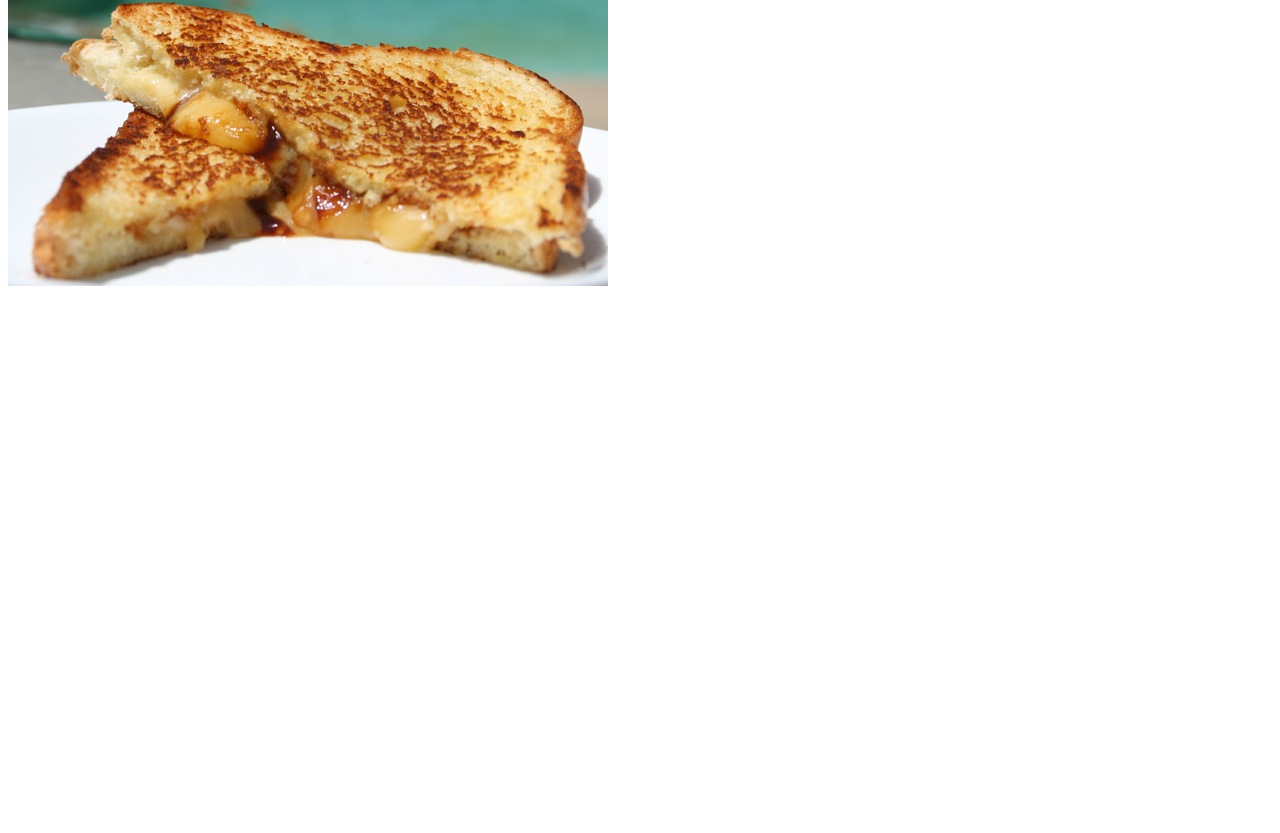
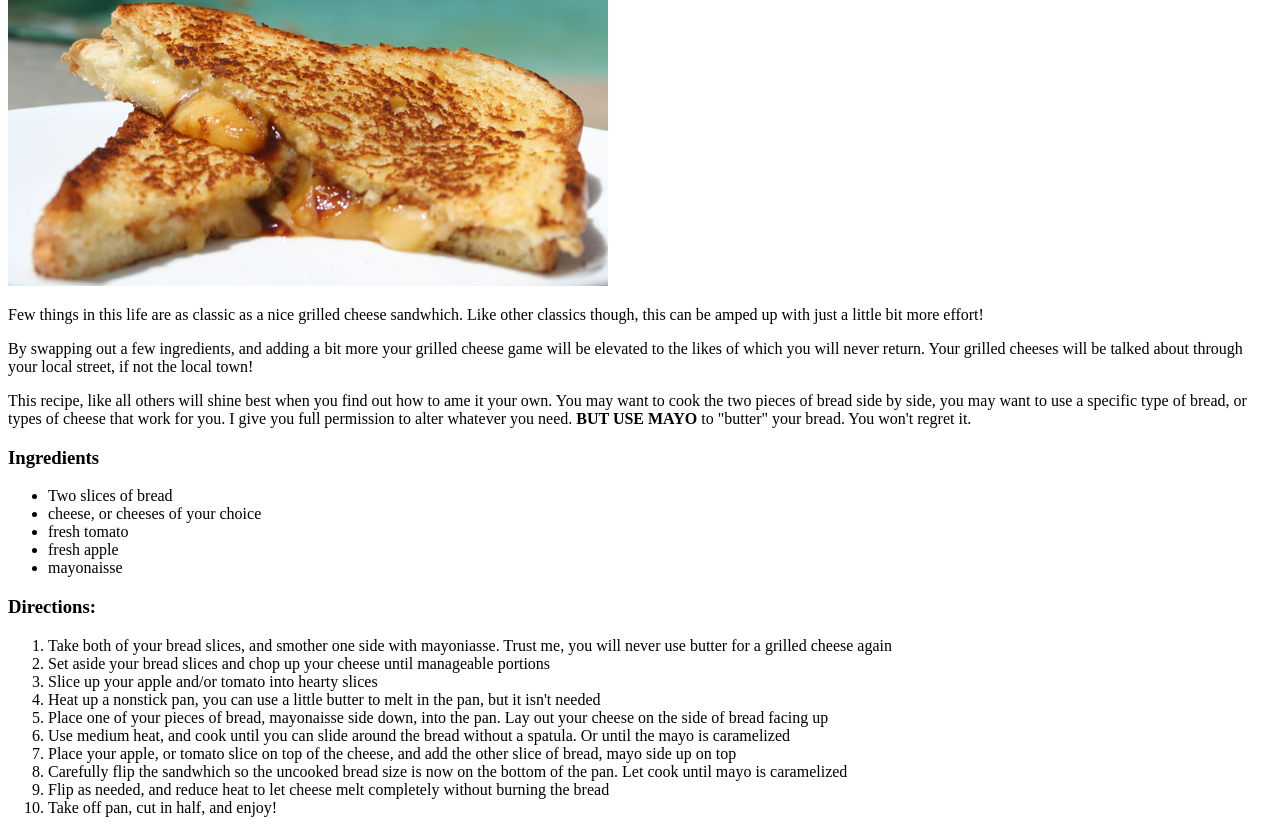
Before and after one commit to leadgfl13/odin-recipes, a plain HTML site: page recipes/grilled-cheese.html in a window 1280 px wide. Shown: the part 320-1153 px from the top of the page. Before the commit the page ends 800 px from the top, so only its background shows below. Drawn offline with Linux system fonts and the light colour scheme.

Commit message:
Add detail to grilled cheese

```diff
--- a/recipes/grilled-cheese.html
+++ b/recipes/grilled-cheese.html
@@ -2,11 +2,46 @@
 <html>
     <meta charset ="utf-8">
     <head>
+
+    <body>
         <h1>Best Grilled Cheese!</h1>
         <img src = "../images/grilled-cheese.jpg" alt = " A delicious grilled cheese sandwhich">
+        <p> Few things in this life are as classic as a nice grilled cheese sandwhich.
+            Like other classics though, this can be amped up with just a little bit more effort!</p>
+        <p> By swapping out a few ingredients, and adding a bit more your grilled cheese game will
+            be elevated to the likes of which you will never return.  Your grilled cheeses will be talked
+            about through your local street, if not the local town!</p>
+        <p> This recipe, like all others will shine best when you find out how to ame it your own.
+            You may want to cook the two pieces of bread side by side, you may want to use a specific
+            type of bread, or types of cheese that work for you.  I give you full permission to alter
+            whatever you need.  <strong>BUT USE MAYO</strong> to "butter" your bread.  You won't regret it.
+        </p>
 
-    <body>
+        <h3>Ingredients</h3>
+        <ul>
+            <li> Two slices of bread</li>
+            <li> cheese, or cheeses of your choice</li>
+            <li> fresh tomato</li>
+            <li> fresh apple</li>
+            <li> mayonaisse</li>
+        </ul>
 
+        <h3>Directions:</h3>
+        <ol>
+            <li> Take both of your bread slices, and smother one side with mayoniasse.  Trust me, you will never use butter for
+                a grilled cheese again</li>
+            <li>Set aside your bread slices and chop up your cheese until manageable portions</li>
+            <li> Slice up your apple and/or tomato into hearty slices</li>
+            <li> Heat up a nonstick pan, you can use a little butter to melt in the pan, but it isn't needed</li>
+            <li> Place one of your pieces of bread, mayonaisse side down, into the pan.  Lay out your cheese on the side of bread facing up</li>
+            <li> Use medium heat, and cook until you can slide around the bread without a spatula. Or until the mayo is caramelized</li>
+            <li> Place your apple, or tomato slice on top of the cheese, and add the other slice of bread, mayo side up on top</li>
+            <li> Carefully flip the sandwhich so the uncooked bread size is now on the bottom of the pan.  Let cook until mayo is caramelized</li>
+            <li> Flip as needed, and reduce heat to let cheese melt completely without burning the bread</li>
+            <li> Take off pan, cut in half, and enjoy!</li>
+
+
+        </ol>
     </body>
 
     </head>
```
